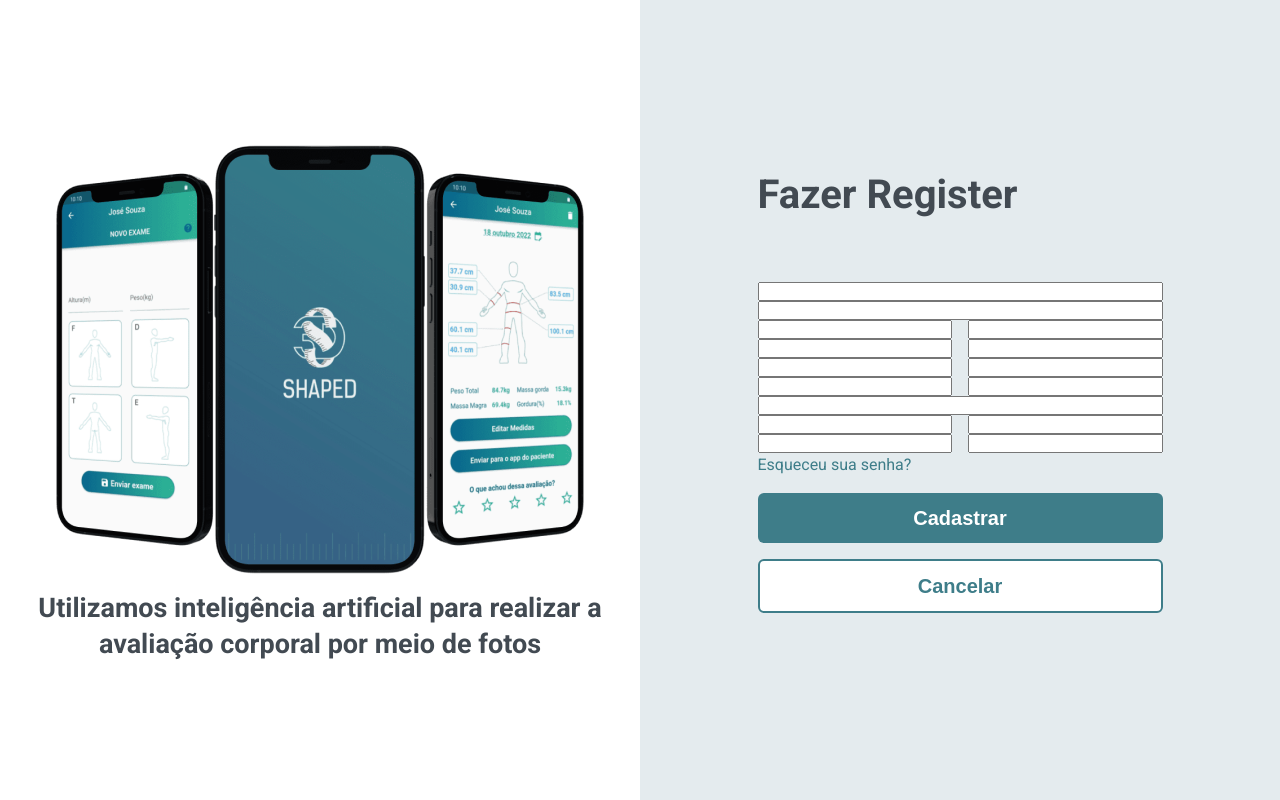
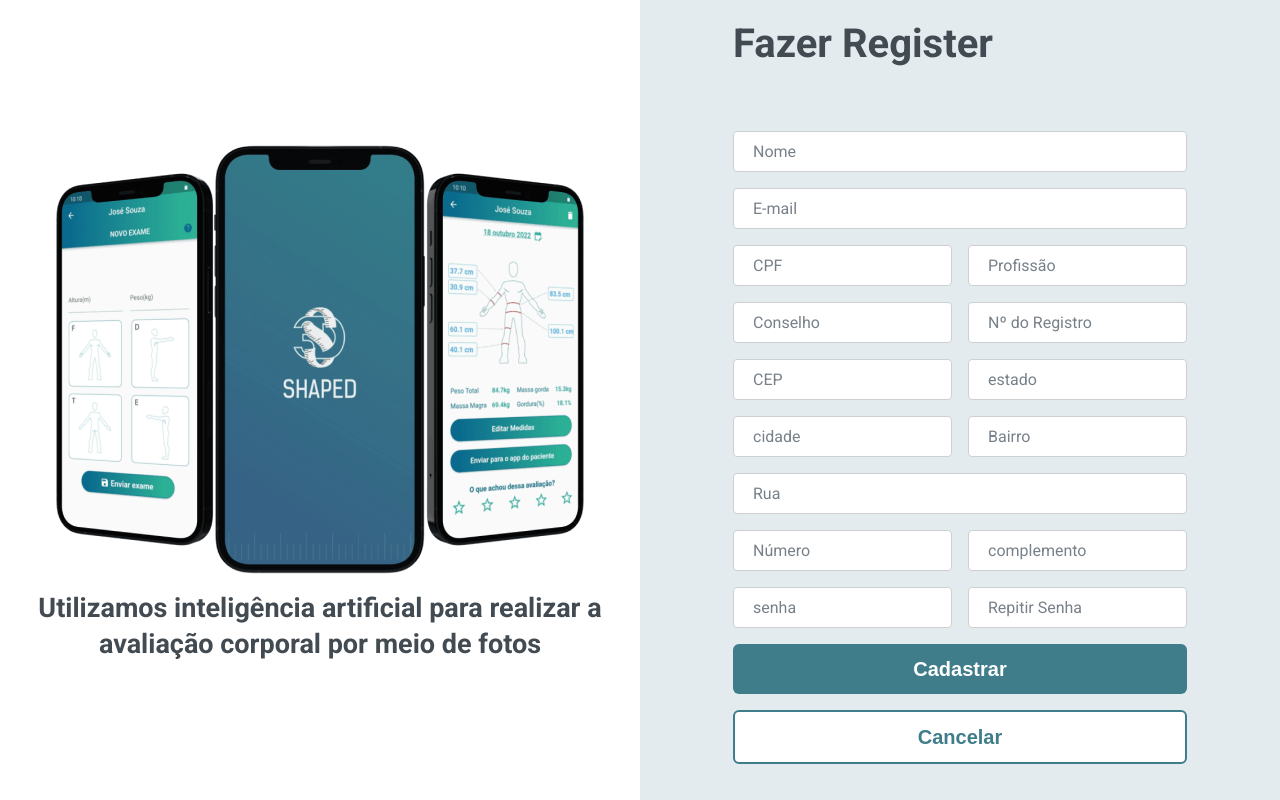
Before and after one commit to patrickdovale/shaped, a React (Create React App) app: page /register in a window 1280 px wide. Built offline with nearby package versions, Linux system fonts and the light colour scheme.

Commit message:
page register

```diff
--- a/src/Components/Inputs/Text/index.jsx
+++ b/src/Components/Inputs/Text/index.jsx
@@ -20,6 +20,7 @@ const Text = forwardRef(function Component(
     defaultValue = "",
     disabled = false,
     setInputValue,
+    type = "text",
   },
   refComponent
 ) {
@@ -103,6 +104,7 @@ const Text = forwardRef(function Component(
         disabled={disabled || rules.disabled}
         onFocus={() => handleInputFocus()}
         onBlur={() => handleInputBlur()}
+        type={type}
       />
       {!rules.disabled ? (
         <S.ClearIcon
--- a/src/Components/Inputs/Text/styles.js
+++ b/src/Components/Inputs/Text/styles.js
@@ -70,7 +70,7 @@ export const FormGroup = styled.div`
   display: flex;
   flex-wrap: wrap;
   justify-content: space-between;
-  margin: 0 0 20px;
+  margin: 0 0 16px;
   position: relative;
   transition: all 0.3s ease;
 
@@ -85,7 +85,7 @@ export const FormGroup = styled.div`
   }
 
   .form-remember {
-    font-size: 16px;
+    font-size: 10px;
     font-weight: 400;
     letter-spacing: 0;
     text-transform: none;
@@ -95,22 +95,22 @@ export const FormGroup = styled.div`
     color: red;
   }
   font-weight: 400;
-  font-size: 16px;
+  font-size: 10px;
   text-decoration: none;
 
   &[data-error],
   &[data-success] {
-    margin-bottom: 30px;
+    margin-bottom: 20px;
     ${ClearIcon} {
       right: 35px;
     }
 
     &::after {
       position: absolute;
-      font-size: 16px;
+      font-size: 10px;
       line-height: 1rem;
       color: gray;
-      bottom: -1.5rem;
+      bottom: -1rem;
       left: 0;
       width: 100%;
       text-align: left;
--- a/src/Pages/Register/index.jsx
+++ b/src/Pages/Register/index.jsx
@@ -1,12 +1,21 @@
 import React from "react";
 import { useNavigate } from "react-router-dom";
+import { useForm } from "react-hook-form";
 
+import Input from "../../Components/Inputs/Text/index";
 import Button from "../../Components/Button";
 import * as S from "./styles";
 import image from "../../images/primeiratela.png";
+import { validateCPF, validateEmail } from "../../Util/validateValues";
 
 const Register = () => {
   const navigate = useNavigate();
+
+  const { handleSubmit, control, setValue } = useForm();
+
+  const onSubmit = (data) => {
+    window.alert("Usuário ", data.name, " cadastro com sucesso!");
+  };
 
   return (
     <S.Container>
@@ -18,43 +27,165 @@ const Register = () => {
         </S.Description>
       </S.ColumnLeft>
       <S.ColumnRight>
-        <S.Form>
+        <form onSubmit={handleSubmit(onSubmit)}>
           <S.Title>Fazer Register</S.Title>
-          <input type="text" />
-          <input type="text" />
+          <Input
+            name="name"
+            label="Nome"
+            control={control}
+            setValue={setValue}
+            rules={{
+              required: true,
+            }}
+          />
+          <Input
+            name="email"
+            label="E-mail"
+            control={control}
+            setValue={setValue}
+            rules={{
+              required: true,
+              validate: validateEmail,
+            }}
+          />
           <S.FormColumn>
-            <input type="text" />
-            <input type="text" />
+            <Input
+              name="cpf"
+              label="CPF"
+              control={control}
+              setValue={setValue}
+              rules={{
+                required: true,
+                validate: validateCPF,
+              }}
+            />
+            <Input
+              name="profession"
+              label="Profissão"
+              control={control}
+              setValue={setValue}
+              rules={{
+                required: true,
+              }}
+            />
           </S.FormColumn>
           <S.FormColumn>
-            <input type="text" />
-            <input type="text" />
+            <Input
+              name="counsel"
+              label="Conselho"
+              control={control}
+              setValue={setValue}
+              rules={{
+                required: true,
+              }}
+            />
+            <Input
+              name="numberRegister"
+              label="Nº do Registro"
+              control={control}
+              setValue={setValue}
+              rules={{
+                required: true,
+              }}
+            />
           </S.FormColumn>
           <S.FormColumn>
-            <input type="text" />
-            <input type="text" />
+            <Input
+              name="cep"
+              label="CEP"
+              control={control}
+              setValue={setValue}
+              rules={{
+                required: true,
+              }}
+            />
+            <Input
+              name="estate"
+              label="estado"
+              control={control}
+              setValue={setValue}
+              rules={{
+                required: true,
+              }}
+            />
           </S.FormColumn>
           <S.FormColumn>
-            <input type="text" />
-            <input type="text" />
+            <Input
+              name="city"
+              label="cidade"
+              control={control}
+              setValue={setValue}
+              rules={{
+                required: true,
+              }}
+            />
+            <Input
+              name="district"
+              label="Bairro"
+              control={control}
+              setValue={setValue}
+              rules={{
+                required: true,
+              }}
+            />
           </S.FormColumn>
-          <input type="text" />
+          <Input
+            name="street"
+            label="Rua"
+            control={control}
+            setValue={setValue}
+            rules={{
+              required: true,
+            }}
+          />
+
           <S.FormColumn>
-            <input type="text" />
-            <input type="text" />
+            <Input
+              name="number"
+              label="Número"
+              control={control}
+              setValue={setValue}
+              rules={{
+                required: true,
+              }}
+            />
+            <Input
+              name="complement"
+              label="complemento"
+              control={control}
+              setValue={setValue}
+              rules={{
+                required: false,
+              }}
+            />
           </S.FormColumn>
           <S.FormColumn>
-            <input type="text" />
-            <input type="text" />
+            <Input
+              name="password"
+              label="senha"
+              control={control}
+              setValue={setValue}
+              type="password"
+              rules={{
+                required: true,
+              }}
+            />
+            <Input
+              name="passwordConfirm"
+              label="Repitir Senha"
+              control={control}
+              setValue={setValue}
+              type="password"
+              rules={{
+                required: true,
+              }}
+            />
           </S.FormColumn>
-
-          <S.Linker to="#">Esqueceu sua senha?</S.Linker>
-
           <Button>Cadastrar</Button>
-          <Button outline onClick={() => navigate("/login")}>
+          <Button type="button" outline onClick={() => navigate("/login")}>
             Cancelar
           </Button>
-        </S.Form>
+        </form>
       </S.ColumnRight>
     </S.Container>
   );
--- a/src/Pages/Register/styles.js
+++ b/src/Pages/Register/styles.js
@@ -36,12 +36,11 @@ export const ColumnRight = styled.div`
   display: flex;
   flex: 1;
   background-color: #e4ebee;
-`;
 
-export const Form = styled.div`
-  display: flex;
-  flex-direction: column;
-  width: 405px;
+  form {
+    display: flex;
+    flex-direction: column;
+  }
 `;
 
 export const Title = styled.h1`
--- /dev/null
+++ b/src/Util/validateValues.js
@@ -0,0 +1,53 @@
+export const validateCPF = (cpf) => {
+  if (typeof cpf !== "string") {
+    return false;
+  }
+  cpf = cpf.replace(/[\s.-]*/gim, "");
+  if (
+    !cpf ||
+    cpf.length !== 11 ||
+    cpf === "00000000000" ||
+    cpf === "00000000000" ||
+    cpf === "11111111111" ||
+    cpf === "11111111111" ||
+    cpf === "22222222222" ||
+    cpf === "22222222222" ||
+    cpf === "33333333333" ||
+    cpf === "33333333333" ||
+    cpf === "44444444444" ||
+    cpf === "44444444444" ||
+    cpf === "55555555555" ||
+    cpf === "55555555555" ||
+    cpf === "66666666666" ||
+    cpf === "66666666666" ||
+    cpf === "77777777777" ||
+    cpf === "77777777777" ||
+    cpf === "88888888888" ||
+    cpf === "88888888888" ||
+    cpf === "99999999999"
+  ) {
+    return false;
+  }
+  var soma = 0;
+  var resto;
+  for (var i = 1; i <= 9; i++)
+    soma = soma + parseInt(cpf.substring(i - 1, i)) * (11 - i);
+  resto = (soma * 10) % 11;
+  if (resto === 10 || resto === 11) resto = 0;
+  if (resto !== parseInt(cpf.substring(9, 10))) {
+    return false;
+  }
+  soma = 0;
+  for (i = 1; i <= 10; i++)
+    soma = soma + parseInt(cpf.substring(i - 1, i)) * (12 - i);
+  resto = (soma * 10) % 11;
+  if (resto === 10 || resto === 11) resto = 0;
+  if (resto !== parseInt(cpf.substring(10, 11))) {
+    return false;
+  }
+  return true;
+};
+
+export const validateEmail = (email) => {
+  return /^\w+([.-]?\w+)*@\w+([.-]?\w+)*(\.\w{2,3})+$/.test(email);
+};
```
